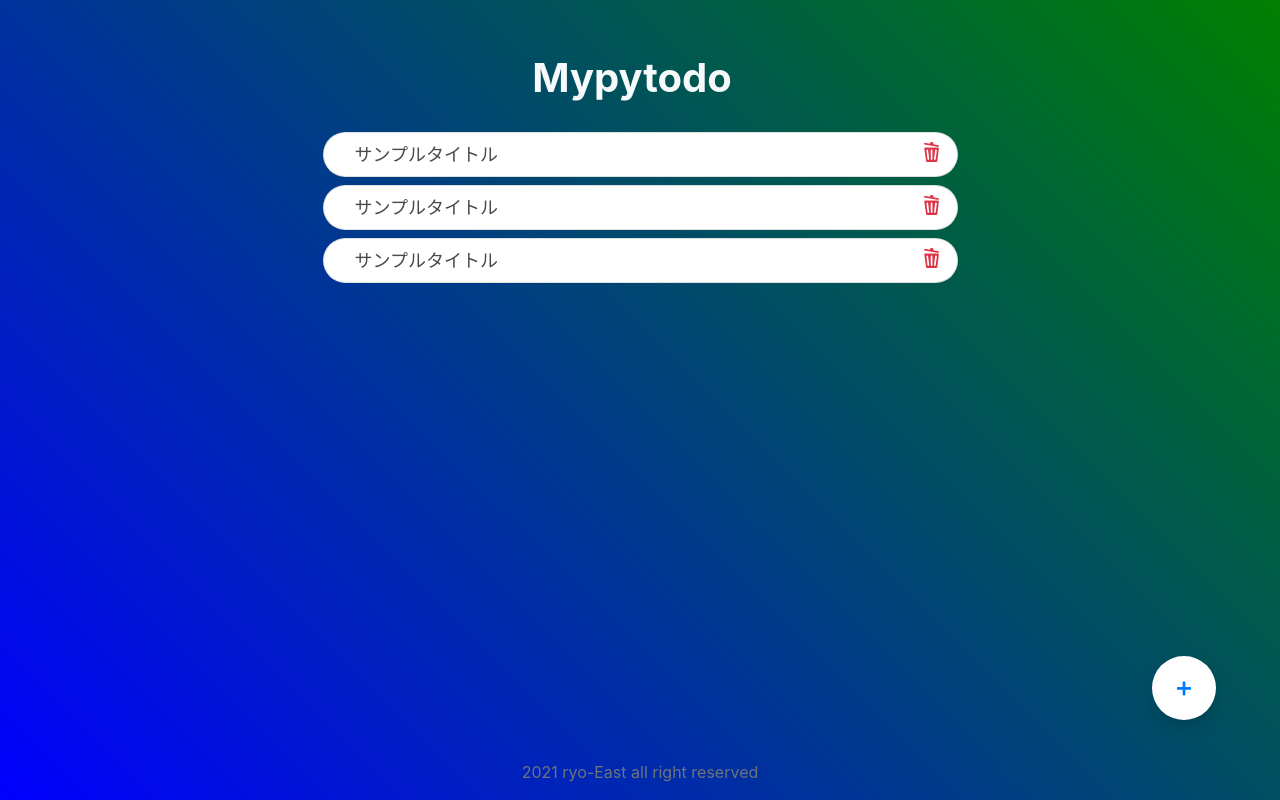
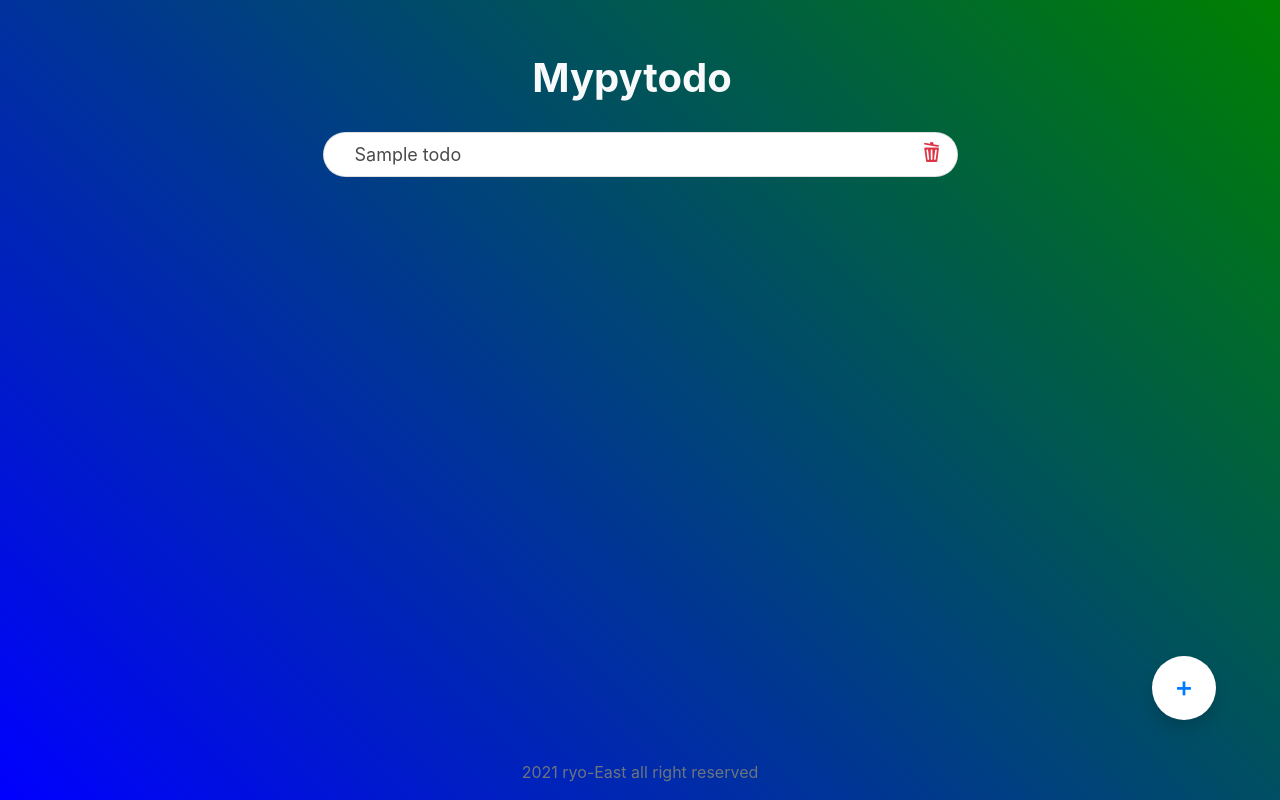
Before and after one commit to RYOTA-EAST/mypytodo, a Django app: page / in a window 1280 px wide. Run offline with Django 3.2, Linux system fonts and the light colour scheme; tables that the repository leaves empty hold one stand-in row (values such as "Sample post"); some libraries are stand-ins or nearby versions.

Commit message:
タスク作成

```diff
--- a/app/app/settings.py
+++ b/app/app/settings.py
@@ -32,6 +32,7 @@ INSTALLED_APPS = [
     'django.contrib.sessions',
     'django.contrib.messages',
     'django.contrib.staticfiles',
+    'widget_tweaks',
     'app', #追加したapp名
     'account', #追加したapp名
     'todo', #追加したapp名
--- a/app/static/assets/css/mypytodo.css
+++ b/app/static/assets/css/mypytodo.css
@@ -8,6 +8,14 @@
 
 .text-dark-light{
   color: #4a4a4a;
+}
+
+.text-pink{
+  color: #ff3512;
+}
+
+.border-orange{
+  border-color: #FC7058;
 }
 
 .bg-gradation{
@@ -40,3 +48,12 @@ footer{
   bottom: 0;
   width: 100%
 }
+
+.form-control::placeholder{
+  color: #666;
+}
+
+.form-control:focus{
+  border: rgba(122, 122, 122, 0.4);
+  box-shadow: none;
+}
--- a/app/templates/index.html
+++ b/app/templates/index.html
@@ -7,17 +7,18 @@
     <div class="">
       <div class="row">
         <div class="col-11 col-sm-9 col-md-8 col-lg-7 mx-auto">
+          {% for todo in todos %}
           <div class="card rounded-pill mb-2">
             <div class="container py-2">
               <div class="row">
                 <div class="col-10 col-md-9">
                   <div class="px-3">
-                    <a href="" class="todo-title">サンプルタイトル</a>
+                    <a href="{% url 'todo:todo_detail' todo.pk %}" class="todo-title">{{ todo.title }}</a>
                   </div>
                 </div>
                 <div class="col-2 col-md-3">
                   <div class="text-right">
-                    <a href="">
+                    <a href="{% url 'todo:todo_delete' todo.pk %}">
                       <i class="icofont-ui-delete text-danger font-20"></i>
                     </a>
                   </div>
@@ -25,42 +26,7 @@
               </div>
             </div>
           </div>
-          <div class="card rounded-pill mb-2">
-            <div class="container py-2">
-              <div class="row">
-                <div class="col-10 col-md-9">
-                  <div class="px-3">
-                    <a href="" class="todo-title">サンプルタイトル</a>
-                  </div>
-                </div>
-                <div class="col-2 col-md-3">
-                  <div class="text-right">
-                    <a href="">
-                      <i class="icofont-ui-delete text-danger font-20"></i>
-                    </a>
-                  </div>
-                </div>
-              </div>
-            </div>
-          </div>
-          <div class="card rounded-pill mb-2">
-            <div class="container py-2">
-              <div class="row">
-                <div class="col-10 col-md-9">
-                  <div class="px-3">
-                    <a href="" class="todo-title">サンプルタイトル</a>
-                  </div>
-                </div>
-                <div class="col-2 col-md-3">
-                  <div class="text-right">
-                    <a href="">
-                      <i class="icofont-ui-delete text-danger font-20"></i>
-                    </a>
-                  </div>
-                </div>
-              </div>
-            </div>
-          </div>
+          {% endfor %}
         </div>
       </div>
       <p class="d-inline-block bg-white plus-btn shadow">
--- a/app/todo/urls.py
+++ b/app/todo/urls.py
@@ -5,7 +5,7 @@ app_name= 'todo'
 urlpatterns = [
     # viewsからindexを読み込んで、nameをindexに
     path('', views.index, name='index'),
-    path('<int:pk>', views.todo_detail, name='todo_datail'),
+    path('<int:pk>', views.todo_detail, name='todo_detail'),
     path('create', views.todo_create, name='todo_create'),
     path('update/<int:pk>', views.todo_update, name='todo_update'),
     path('delete/<int:pk>', views.todo_delete, name='todo_delete'),
--- a/app/todo/views.py
+++ b/app/todo/views.py
@@ -42,10 +42,10 @@ class TodoUpdateView(UpdateView):
 
 todo_update = TodoUpdateView.as_view()
 
-class TodoDeleteViews(DeleteView):
+class TodoDeleteView(DeleteView):
 
   template_name = 'todo/delete.html'
   model = Todo
   success_url = reverse_lazy('todo:index')
 
-todo_delete = TodoDeleteViews.as_view()
+todo_delete = TodoDeleteView.as_view()
```
Also changed, not shown: app/templates/todo/create.html (+21 -2 lines).
